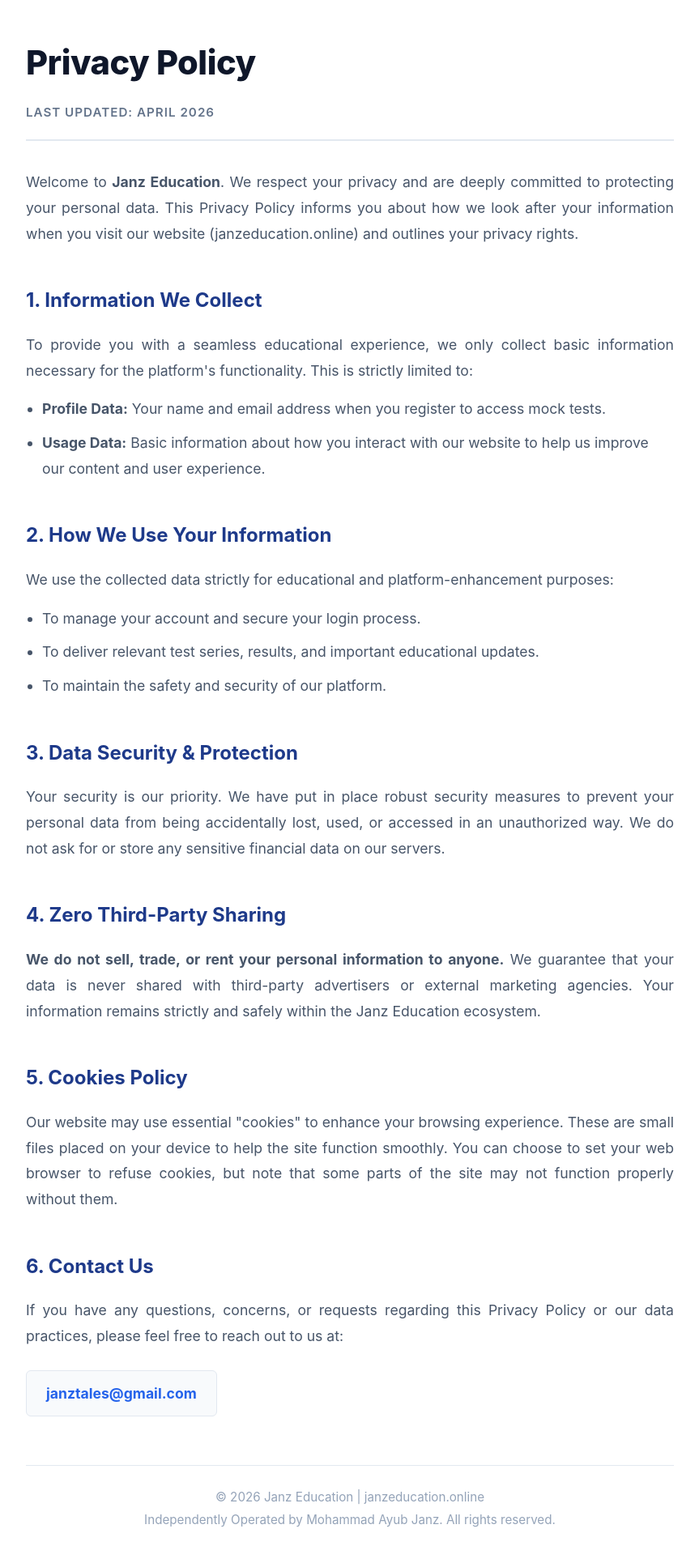
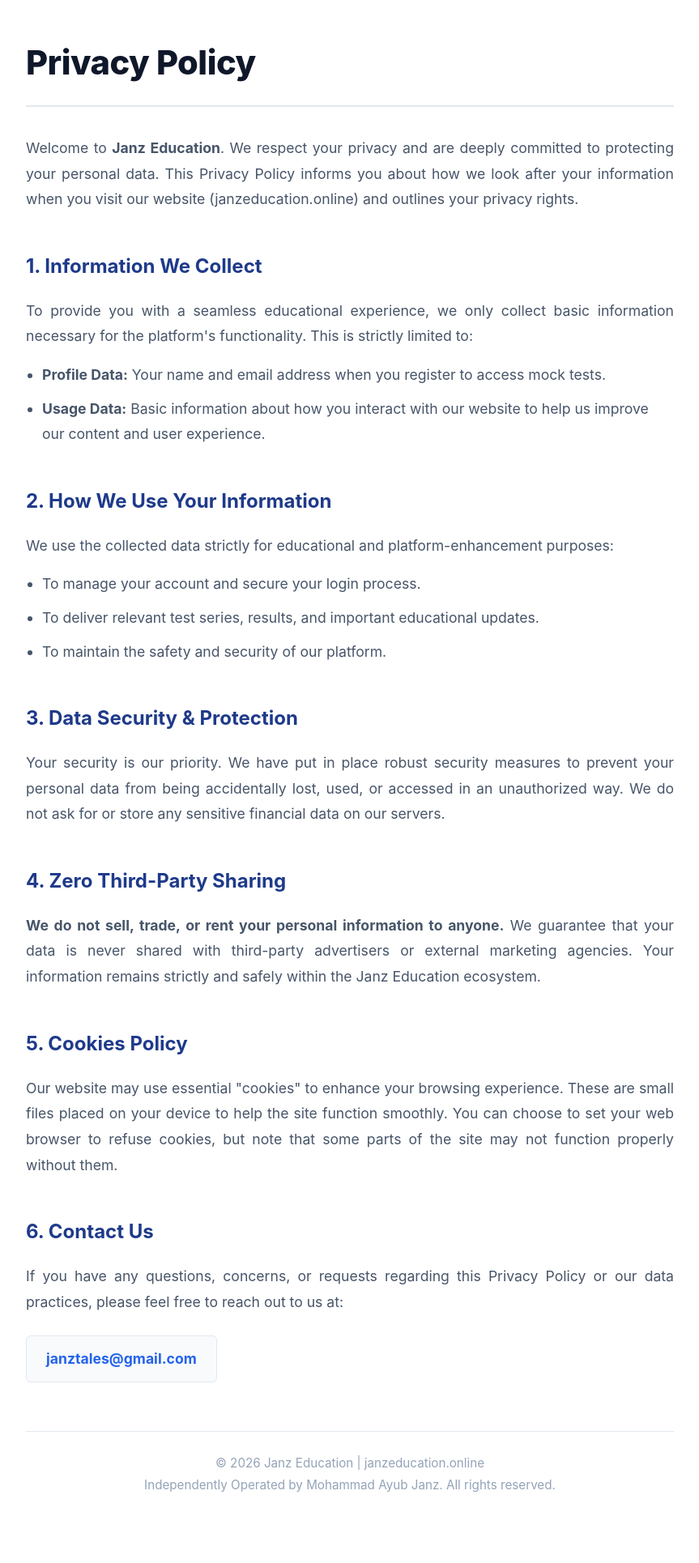
Before and after one commit to JanzEducation/JanzEducation, a Jekyll site: the page privacy.html, which Jekyll copies as it is, in a window 1280 px wide. Shown: the whole page at 81% size, without its empty margins (208-1071 px from the left). Built offline with Jekyll 4.4.1, drawn with Linux system fonts in a browser that asks for light colours; after the commit the page ends 1888 px from its top, so only the background shows below that.

Commit message:
Update privacy.html

```diff
--- a/privacy.html
+++ b/privacy.html
@@ -24,22 +24,15 @@
         }
         .header-section {
             border-bottom: 2px solid #e2e8f0;
-            padding-bottom: 20px;
+            padding-bottom: 15px;
             margin-bottom: 35px;
         }
         h1 {
             color: #0f172a;
             font-size: 2.6em;
-            margin: 0 0 10px 0;
+            margin: 0;
             font-weight: 800;
             letter-spacing: -0.5px;
-        }
-        .last-updated {
-            color: #64748b;
-            font-size: 0.95em;
-            font-weight: 600;
-            text-transform: uppercase;
-            letter-spacing: 1px;
         }
         h2 {
             color: #1e3a8a;
@@ -98,7 +91,6 @@
     <div class="policy-container">
         <div class="header-section">
             <h1>Privacy Policy</h1>
-            <div class="last-updated">Last Updated: April 2026</div>
         </div>
 
         <p>Welcome to <strong>Janz Education</strong>. We respect your privacy and are deeply committed to protecting your personal data. This Privacy Policy informs you about how we look after your information when you visit our website (janzeducation.online) and outlines your privacy rights.</p>
```
